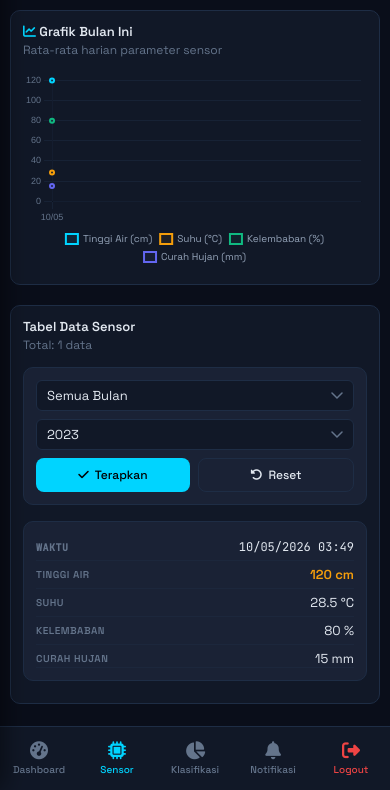
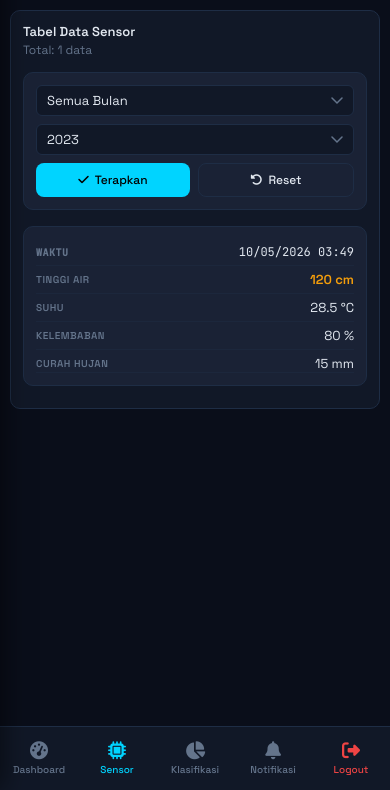
Before and after one commit to contohprogramweb/floodguard, a Flask app: page /sensor in a window 390 px wide. Shown: the part 54-844 px from the top of the page. Run offline with Flask 3, Linux system fonts and the light colour scheme; the visitor is signed in with stand-in values (Sample User, id 1); data comes from the database, SQL or seed files in the repository.

Commit message:
Remove chart from sensor page and update template
- Modified templates/sensor/index.html to remove chart section and related JavaScript code
- Removed chart container div and canvas element from the template
- Deleted Chart.js initialization script and associated CSS styles for charts
- Updated mobile responsiveness for table-only layout
- Maintained existing data table with filtering and pagination functionality

The commit removes the graphical visualization component from the sensor data page, leaving only the tabular representation of sensor readings while preserving all filtering, pagination, and responsive design features.

```diff
--- a/templates/sensor/index.html
+++ b/templates/sensor/index.html
@@ -5,9 +5,6 @@
 
 {% block extra_css %}
 <style>
-  .chart-container { position: relative; height: 260px; }
-  @media (max-width: 768px) { .chart-container { height: 200px; } }
-
   /* ── Mobile card-row untuk tabel sensor ── */
   @media (max-width: 600px) {
     .sensor-table thead { display: none; }
@@ -37,19 +34,6 @@
 {% endblock %}
 
 {% block content %}
-<!-- Chart -->
-<div class="card mb-6">
-  <div class="card-header">
-    <div>
-      <div class="card-title"><i class="fa-solid fa-chart-line" style="color:var(--accent)"></i> Grafik Bulan Ini</div>
-      <div class="card-subtitle">Rata-rata harian parameter sensor</div>
-    </div>
-  </div>
-  <div class="chart-container">
-    <canvas id="sensorChart"></canvas>
-  </div>
-</div>
-
 <!-- Filter + Table -->
 <div class="card">
   <div class="card-header">
@@ -156,42 +140,4 @@
 
 {% block extra_css2 %}{% endblock %}
 
-{% block extra_js %}
-<script>
-const labels = {{ chart_labels|safe }};
-const dataTinggi = {{ chart_tinggi|safe }};
-const dataSuhu   = {{ chart_suhu|safe }};
-const dataKelembaban = {{ chart_kelembaban|safe }};
-const dataHujan  = {{ chart_hujan|safe }};
-
-const isMobile = window.innerWidth < 600;
-const ctx = document.getElementById('sensorChart').getContext('2d');
-new Chart(ctx, {
-  type: 'line',
-  data: {
-    labels,
-    datasets: [
-      { label:'Tinggi Air (cm)', data:dataTinggi, borderColor:'#00d4ff', backgroundColor:'rgba(0,212,255,.07)', tension:.4, pointRadius: isMobile ? 2 : 3, borderWidth:2 },
-      { label:'Suhu (°C)',       data:dataSuhu,   borderColor:'#f59e0b', backgroundColor:'rgba(245,158,11,.07)', tension:.4, pointRadius: isMobile ? 2 : 3, borderWidth:2 },
-      { label:'Kelembaban (%)',  data:dataKelembaban, borderColor:'#10b981', backgroundColor:'rgba(16,185,129,.07)', tension:.4, pointRadius: isMobile ? 2 : 3, borderWidth:2 },
-      { label:'Curah Hujan (mm)',data:dataHujan,  borderColor:'#6366f1', backgroundColor:'rgba(99,102,241,.07)', tension:.4, pointRadius: isMobile ? 2 : 3, borderWidth:2 },
-    ]
-  },
-  options: {
-    responsive:true, maintainAspectRatio:false,
-    interaction: { mode: 'index', intersect: false },
-    plugins:{
-      legend:{
-        position: isMobile ? 'bottom' : 'top',
-        labels:{ color:'#94a3b8', font:{family:'Space Grotesk',size: isMobile ? 10 : 12}, boxWidth:12, padding: isMobile ? 8 : 16 }
-      },
-      tooltip:{ backgroundColor:'#1a2235', borderColor:'#1e2d45', borderWidth:1, titleColor:'#e2e8f0', bodyColor:'#94a3b8' }
-    },
-    scales:{
-      x:{ grid:{color:'rgba(30,45,69,.5)'}, ticks:{color:'#64748b', font:{size: isMobile ? 9 : 11}, maxRotation:45} },
-      y:{ grid:{color:'rgba(30,45,69,.5)'}, ticks:{color:'#64748b', font:{size: isMobile ? 9 : 11}} }
-    }
-  }
-});
-</script>
-{% endblock %}
+{% block extra_js %}{% endblock %}
```
Also changed, not shown: 1 other file.
